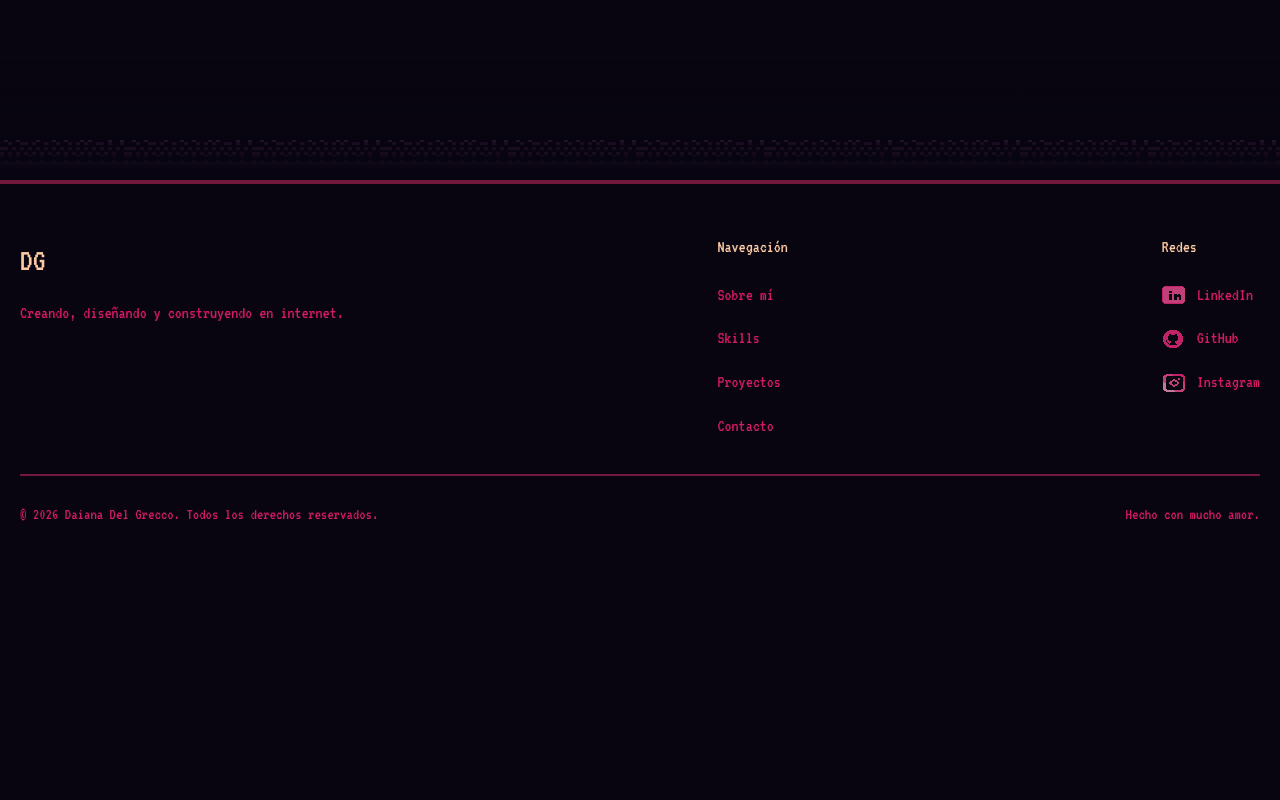
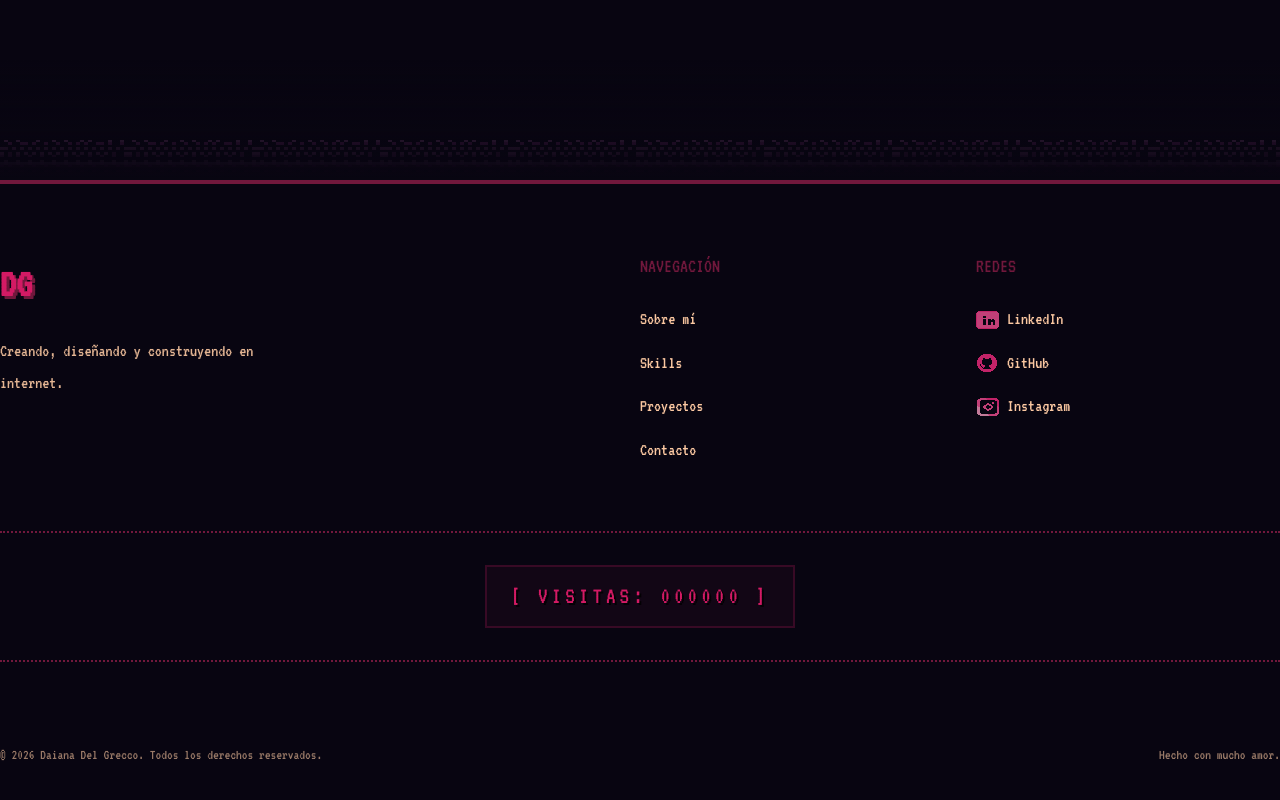
Before and after one commit to dbetania2/mi-portfolio, a Next.js app: page /projects in a window 1280 px wide. Shown: the part 620-1420 px from the top of the page. Before the commit the page ends 1229 px from the top, so only its background shows below. Built offline with nearby package versions, Linux system fonts and the light colour scheme; no server answers; the database is empty.

Commit message:
style: integrar contador de visitas en el Footer y ajustar layout retro

```diff
--- a/src/components/footer/Footer.module.css
+++ b/src/components/footer/Footer.module.css
@@ -1,117 +1,130 @@
-/* ── Footer ──────────────────────────────────────────── */
 .footer {
-  padding: 3rem 1.25rem 5rem;
+  background-color: var(--bg);
+  padding: 4rem 0 2rem 0;
   border-top: 4px solid var(--primary);
+  position: relative;
+  z-index: 10;
 }
 
-/* ── Contenedor ──────────────────────────────────────── */
 .container {
   display: flex;
   flex-direction: column;
-  gap: 2rem;
+  gap: 3rem;
 }
 
-/* ── Parte superior ──────────────────────────────────── */
+/* ── Sección Superior (Marca, Nav, Redes) ── */
 .top {
-  display: flex;
-  flex-direction: column;
+  display: grid;
+  grid-template-columns: 2fr 1fr 1fr;
   gap: 2rem;
+  align-items: start;
 }
 
-/* ── Brand ───────────────────────────────────────────── */
 .brand {
   display: flex;
   flex-direction: column;
-  gap: 0.5rem;
+  gap: 1rem;
 }
 
 .logo {
-  font-size: 2rem;
-  color: var(--accent);
+  font-size: 2.5rem;
+  color: var(--secondary);
+  font-weight: bold;
+  text-shadow: 3px 3px 0px var(--primary);
 }
 
 .tagline {
-  color: var(--secondary);
   font-size: 1.1rem;
+  max-width: 300px;
+  color: var(--accent);
+  opacity: 0.9;
 }
 
-/* ── Navegación ──────────────────────────────────────── */
-.nav {
+/* ── Listas de Navegación y Redes ── */
+.nav, .socials {
   display: flex;
   flex-direction: column;
   gap: 0.75rem;
 }
 
-.navTitle {
-  color: var(--accent);
-  font-size: 1.1rem;
-  margin-bottom: 0.25rem;
+.navTitle, .socialsTitle {
+  font-size: 1.25rem;
+  color: var(--primary);
+  margin-bottom: 0.5rem;
+  text-transform: uppercase;
 }
 
-.navLink {
-  color: var(--secondary);
+.navLink, .socialLink {
+  color: var(--accent);
+  text-decoration: none;
   font-size: 1.1rem;
-  transition: color 0.2s;
+  transition: transform 0.1s;
+  display: flex;
+  align-items: center;
+  gap: 0.5rem;
 }
 
-.navLink:hover {
-  color: var(--accent);
-}
-
-/* ── Redes sociales ──────────────────────────────────── */
-.socials {
-  display: flex;
-  flex-direction: column;
-  gap: 0.75rem;
-}
-
-.socialsTitle {
-  color: var(--accent);
-  font-size: 1.1rem;
-  margin-bottom: 0.25rem;
-}
-
-.socialLink {
-  display: flex;
-  align-items: center;
-  gap: 0.75rem;
+.navLink:hover, .socialLink:hover {
   color: var(--secondary);
-  font-size: 1.1rem;
-  transition: color 0.2s;
-}
-
-.socialLink:hover {
-  color: var(--accent);
+  transform: translateX(5px);
 }
 
 .socialIcon {
-  width: 23px;
-  height: 18px;
   image-rendering: pixelated;
-  flex-shrink: 0;
 }
 
-/* ── Parte inferior ──────────────────────────────────── */
+/* ── SECCIÓN DEL CONTADOR (NUEVA) ── */
+.counterWrapper {
+  display: flex;
+  justify-content: center;
+  align-items: center;
+  padding: 2rem 0;
+  /* Efecto de línea punteada retro */
+  border-top: 2px dotted var(--primary);
+  border-bottom: 2px dotted var(--primary);
+  margin: 1rem 0;
+}
+
+.counterText {
+  font-family: var(--font);
+  color: var(--secondary);
+  font-size: 1.5rem;
+  letter-spacing: 4px;
+  text-shadow: 2px 2px 0px rgba(0, 0, 0, 0.8);
+  background: rgba(113, 24, 60, 0.1); /* Un toque de tu color primary de fondo */
+  padding: 0.5rem 1.5rem;
+  border: 2px solid rgba(211, 26, 100, 0.2);
+}
+
+/* ── Sección Inferior (Copyright) ── */
 .bottom {
   display: flex;
-  flex-direction: column;
-  gap: 0.5rem;
-  padding-top: 1.5rem;
-  border-top: 2px solid var(--primary);
-  color: var(--secondary);
-  font-size: 1rem;
+  justify-content: space-between;
+  align-items: center;
+  font-size: 0.9rem;
+  color: var(--accent);
+  opacity: 0.6;
+  padding-top: 1rem;
 }
 
-/* ── Media queries ───────────────────────────────────── */
-@media (min-width: 768px) {
+/* ── Responsive ── */
+@media (max-width: 768px) {
   .top {
-    flex-direction: row;
-    justify-content: space-between;
-    align-items: flex-start;
+    grid-template-columns: 1fr;
+    text-align: center;
+  }
+
+  .brand, .nav, .socials {
+    align-items: center;
+  }
+
+  .tagline {
+    max-width: 100%;
   }
 
   .bottom {
-    flex-direction: row;
-    justify-content: space-between;
+    flex-direction: column;
+    gap: 1rem;
+    text-align: center;
   }
 }
--- a/src/components/footer/Footer.tsx
+++ b/src/components/footer/Footer.tsx
@@ -1,5 +1,6 @@
 import styles from './Footer.module.css'
 import Image from 'next/image'
+import VisitorCounter from '../VisitorCounter/VisitorCounter'
 
 const links = [
   { label: 'Sobre mí', href: '#sobre-mi' },
@@ -14,7 +15,7 @@ const socials = [
   { name: 'Instagram', icon: '/icons/instagram.png', url: 'https://instagram.com/tu-usuario' },
 ]
 
-export default function Footer() {
+export default async function Footer() {
   const year = new Date().getFullYear()
 
   return (
@@ -22,7 +23,6 @@ export default function Footer() {
       <div className={`container ${styles.container}`}>
 
         <div className={styles.top}>
-
           {/* Brand */}
           <div className={styles.brand}>
             <span className={styles.logo}>DG</span>
@@ -49,8 +49,10 @@ export default function Footer() {
               </a>
             ))}
           </div>
+        </div>
 
-        </div>
+        {/* CONTADOR 👇 */}
+        <VisitorCounter />
 
         {/* Bottom */}
         <div className={styles.bottom}>
```
